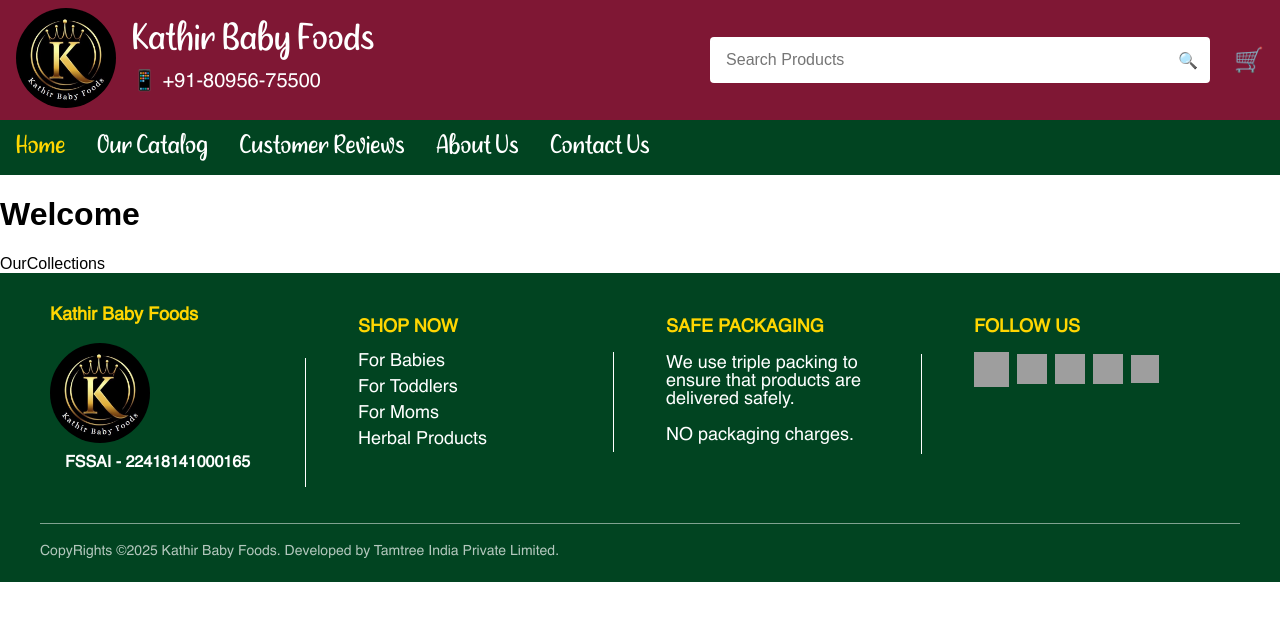
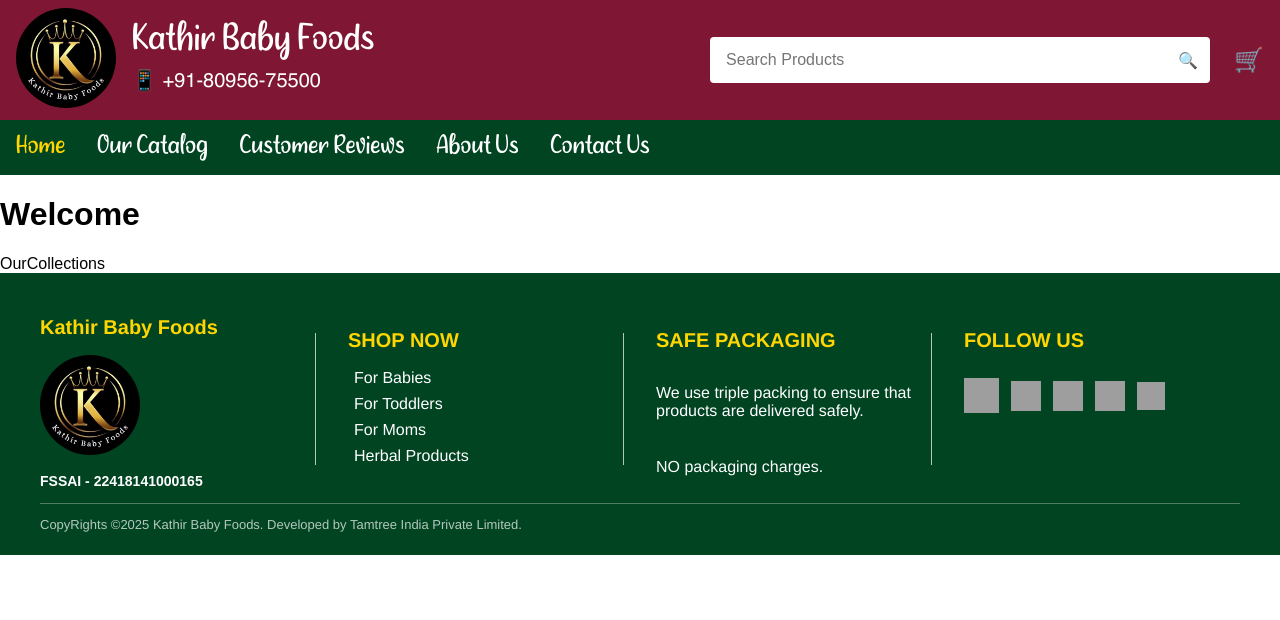
Before and after one commit to Deepa-Senthil/TamTree_KBF_Userportal_Nextjs, a Next.js app: page / in a window 1280 px wide. Shown: the top 620 px of the page. Built offline with nearby package versions, Linux system fonts and the light colour scheme; grey boxes are pictures that could not be loaded.

Commit message:
divider added

```diff
--- a/src/component/Footer.tsx
+++ b/src/component/Footer.tsx
@@ -1,4 +1,4 @@
-"use client"; // Mark this as a Client Component
+"use client";
 
 import Link from "next/link";
 import Image from "next/image";
@@ -15,7 +15,6 @@
     { label: "Herbal Products", path: "/featuredcategories" },
   ];
 
-  // Function to handle navigation and scroll to top
   const handleNavigation = (path: string) => {
     router.push(path);
     window.scrollTo(0, 0);
@@ -24,29 +23,26 @@
   return (
     <footer className={styles.footer}>
       <div className={styles.footerContainer}>
-        {/* Support Section */}
+        {/* Brand Logo and FSSAI */}
         <div className={styles.footerSection}>
           <h5 className={styles.footerHeading}>Kathir Baby Foods</h5>
-
-          {/* Logo and FSSAI Number (Stacked) */}
           <div className={styles.logoContainer}>
             <div className={styles.logoWrapper}>
               <Link href="/contactus" scroll={true}>
                 <Image
                   src="/asset/images/kbf-logo.jpg"
                   alt="Kathir Baby Foods Logo"
-                  width={150}
-                  height={150}
+                  width={100}
+                  height={100}
                   className={styles.logoImage}
                 />
               </Link>
-
               <p className={styles.fssaiText}>FSSAI - 22418141000165</p>
             </div>
           </div>
         </div>
 
-        {/* Shop Section */}
+        {/* Shop Now Links */}
         <div className={styles.footerSection}>
           <h6 className={styles.footerHeading}>SHOP NOW</h6>
           <div className={styles.shopItemsWrapper}>
@@ -62,7 +58,7 @@
           </div>
         </div>
 
-        {/* PACKAGING Section */}
+        {/* Safe Packaging Info */}
         <div className={styles.footerSection}>
           <h6 className={styles.footerHeading}>SAFE PACKAGING</h6>
           <div className={styles.packagingWrapper}>
@@ -74,7 +70,7 @@
           </div>
         </div>
 
-        {/* Policies Section */}
+        {/* Social Media Icons */}
         <div className={styles.footerSection}>
           <h6 className={styles.footerHeading}>FOLLOW US</h6>
           <div className={styles.socialIcons}>
@@ -90,7 +86,6 @@
                 height={35}
               />
             </a>
-
             <a
               href="https://www.facebook.com/kathirbabyfoods.official"
               target="_blank"
@@ -130,7 +125,7 @@
             >
               <Image
                 src="/assets/google-icon-logo-svgrepo-com.svg"
-                alt="google"
+                alt="Google"
                 width={28}
                 height={28}
               />
@@ -139,11 +134,9 @@
         </div>
       </div>
 
+      {/* Bottom Section */}
       <div className={styles.footerBottom}>
-        {/* Divider Line */}
         <div className={styles.divider} />
-
-        {/* Copyright Text */}
         <p className={styles.copyrightText}>
           CopyRights ©{new Date().getFullYear()} Kathir Baby Foods. Developed by
           Tamtree India Private Limited.
--- a/src/styles/Home.module.scss
+++ b/src/styles/Home.module.scss
@@ -273,20 +273,22 @@
   display: grid;
   grid-template-columns: repeat(4, 1fr);
   gap: 2rem;
+  border-bottom: 1px solid rgba(255, 255, 255, 0.3);
+  // padding-bottom: 1rem;
 }
 
 .footerSection {
-  padding: 0 10px;
-  margin-top: -7px;
+  display: flex;
+  flex-direction: column;
+  justify-content: start;
 }
 
 .footerHeading {
   color: $footer-heading;
   font-weight: bold;
+  font-family: 'helvetica', sans-serif;
+  font-size: 20px;
   margin-bottom: 1rem;
-  font-family: 'helvertica', sans-serif;
-  text-align: left;
-  font-size: large;
 }
 
 .logoContainer {
@@ -295,122 +297,111 @@
 }
 
 .logoWrapper {
-  border-right: 1px solid white;
-  padding-right: 20px;
-  // height: 80px;
-  margin-top: 18px;
+  display: flex;
+  flex-direction: column;
+  align-items: start;
 }
 
 .logoImage {
   border-radius: 100px;
-  margin-top: -15px;
   height: 100px;
   width: 100px;
+  object-fit: cover;
+  // margin-bottom: 10px;
 }
 
 .fssaiText {
+  font-weight: bold;
   color: white;
-  font-weight: bold;
-  margin-top: 8px;
-  margin-left: 15px;
-  font-family: 'helvertica', sans-serif;
-  font-size: medium;
+  font-size: 14px;
 }
 
-.shopItemsWrapper {
-  border-right: 1px solid white;
-  padding-right: 20px;
-  height: 100px;
+.shopItemsWrapper,
+.packagingWrapper,
+.socialIcons {
+  display: flex;
+  flex-direction: column;
+  gap: 6px;
 }
 
 .shopItem {
-  display: block;
-  margin-bottom: 8px;
-  color: inherit;
+  color: white;
   background: none;
   border: none;
+  font-size: 16px;
+  text-align: left;
   cursor: pointer;
-  padding: 0;
-  text-align: left;
-  font-family: 'helvertica', sans-serif;
-  font-size: large;
+  font-family: 'helvetica', sans-serif;
   &:hover {
     text-decoration: underline;
   }
 }
 
-.packagingWrapper {
-  border-right: 1px solid white;
-  padding-right: 20px;
-  height: 100px;
-}
-
 .packagingText {
-  font-family: 'helvertica', sans-serif;
-  font-size: large;
+  font-size: 16px;
+  font-family: 'helvetica', sans-serif;
+  color: white;
 }
 
 .socialIcons {
-  display: flex;
-  gap: 0.5rem;
+  flex-direction: row;
   align-items: center;
-}
-
-.mailIcon {
-  font-size: 35px;
-  color: $button-color;
+  gap: 12px;
+  margin-top: 10px;
 }
 
 .footerBottom {
-  text-align: center;
-  padding-top: 1rem;
+  text-align: left;
+  // padding-top: 10px;
+  font-size: 13px;
+  opacity: 0.7;
+  font-family: 'helvetica', sans-serif;
 }
 
-.divider {
-  background-color: rgba(255, 255, 255, 0.5);
-  height: 1px;
-  margin: 20px 0;
+// .divider {
+//   background-color: rgba(255, 255, 255, 0.3);
+//   height: 1px;
+//   margin: 20px 0;
+// }
+
+/* Vertical borders between columns */
+.footerContainer > div:not(:last-child) {
+  position: relative;
+  padding-right: 20px;
+
+  &::after {
+    content: "";
+    position: absolute;
+    top: 50px; // Adjust this to control top spacing
+    right: 0;
+    height: 60%; // Divider height (reduce to shorten it)
+    width: 1px;
+    background-color: rgba(255, 255, 255, 0.7);
+  }
 }
 
-.copyrightText {
-  opacity: 0.7;
-  text-align: left;
-  font-family: 'helvertica', sans-serif;
-  font-size: 14px;
-}
 
-/* Mobile styles */
+/* Mobile Responsive */
 @media (max-width: 768px) {
   .footer {
-    padding: 10px 20px;
+    padding: 20px;
   }
 
   .footerContainer {
     grid-template-columns: 1fr;
   }
 
-  .logoWrapper,
-  .shopItemsWrapper,
-  .packagingWrapper {
+  .footerContainer > div {
     border-right: none;
     padding-right: 0;
-    height: auto;
-    margin-bottom: 1rem;
+    margin-bottom: 1.5rem;
   }
 
-  .logoWrapper {
-    margin-left: 0;
+  .footerBottom {
+    text-align: center;
   }
 
   .logoImage {
-    margin-left: 0;
-  }
-
-  .fssaiText {
-    margin-left: 0;
-  }
-
-  .copyrightText {
-    text-align: center;
+    margin-bottom: 10px;
   }
 }
```
